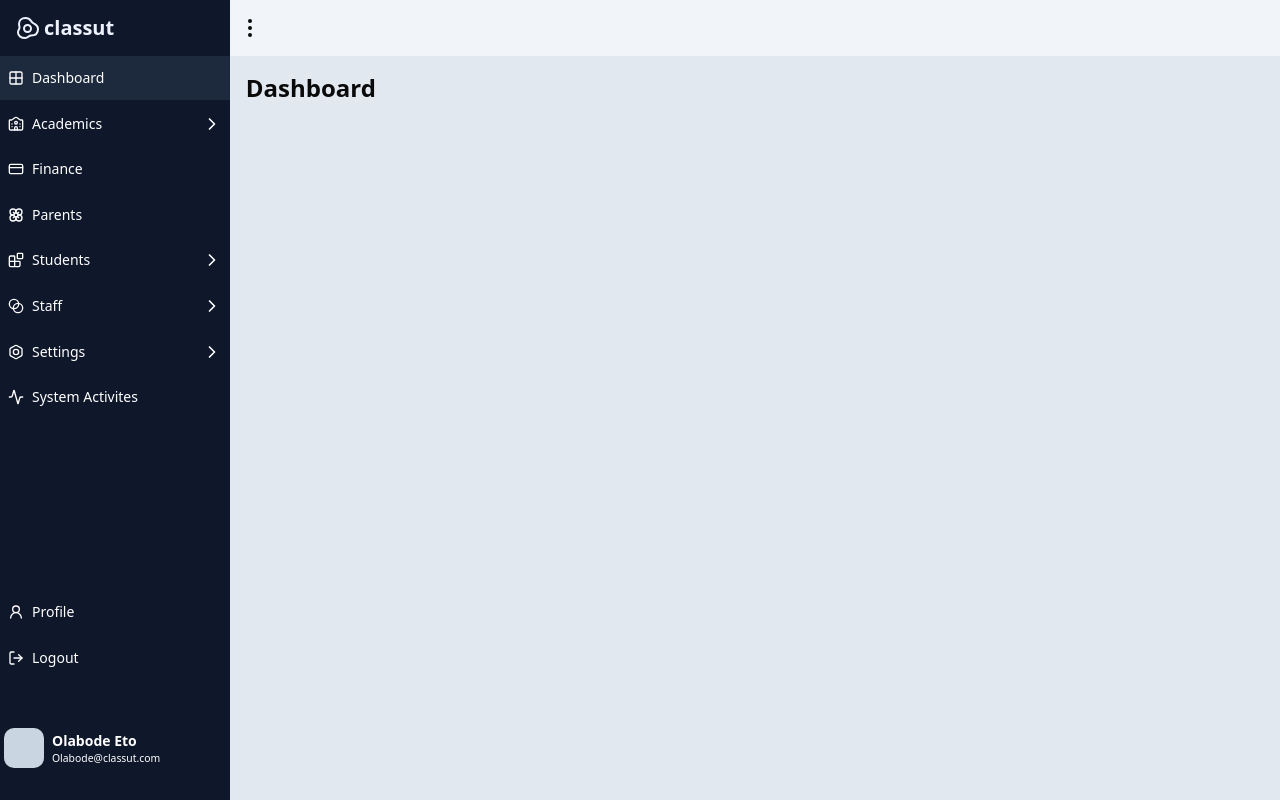
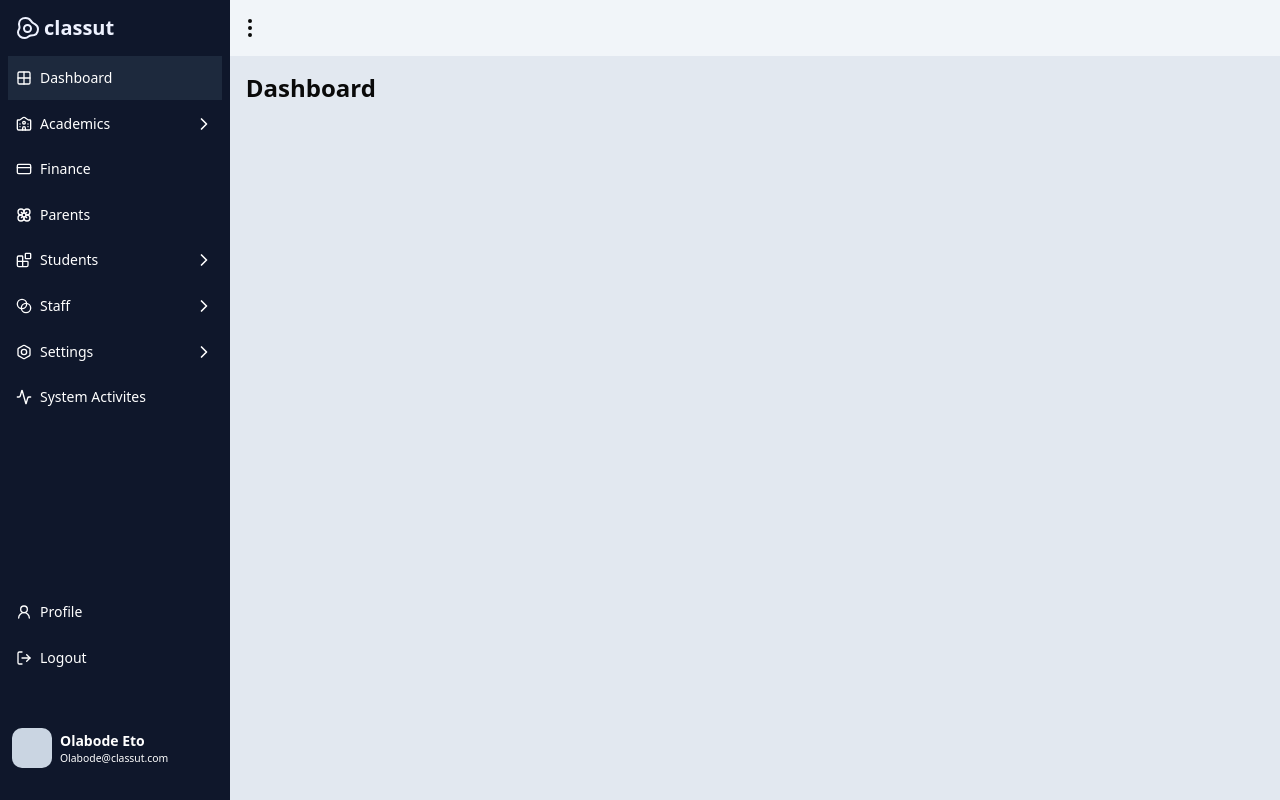
Before and after one commit to TelescopeHR/TelescopeCM-fe_mvp, a React (Vite) app: page /dashboard in a window 1280 px wide. Built offline with nearby package versions, Linux system fonts and the light colour scheme.

Commit message:
...revamp

```diff
--- a/src/index.css
+++ b/src/index.css
@@ -141,7 +141,7 @@ body {
 }
 
 ::-webkit-scrollbar-thumb {
-  background-color: rgba(138, 86, 244, 0.7);
+  /* background-color: rgba(11, 4, 25, 0.7); */
   border-radius: 9999px;
 }
 
--- a/src/portal/portal_layout/sidebar/menu-item.tsx
+++ b/src/portal/portal_layout/sidebar/menu-item.tsx
@@ -51,7 +51,7 @@ export default function MenuItem({ title, path, Icon, items }: PropT) {
           {items.map((obj) => (
             <NavLink to={obj.path}>
               <div
-                className={` text-white p-2  text-sm transition-transform duration-300 ${
+                className={` text-white p-2 hover:bg-slate-800  text-sm transition-transform duration-300 ${
                   pathname === obj.path ? "bg-slate-800" : "bg-slate-900"
                 }`}
               >
--- a/src/portal/portal_layout/sidebar/sidebar.tsx
+++ b/src/portal/portal_layout/sidebar/sidebar.tsx
@@ -27,10 +27,10 @@ export default function Sidebar({ isOpen, setOpen }: PropT) {
       className="bg-slate-900 h-full  fixed lg:relative top-0 left-0 z-50 lg:z-0 overflow-hidden"
     >
       {/* ===== sidebar header === */}
-      <div className="px-4 py-3 h-14 bg-slate-900 flex items-center justify-start border-none">
+      <div className="px-6 py-3 h-14 bg-slate-900 flex items-center justify-start border-none">
         <div className="flex items-center justify-start w-full gap-x-1">
           <div className="hidden lg:block relative w-full">
-            <div className="flex items-center gap-x-1">
+            <div className="flex items-center gap-x-1 -ml-2">
               <EggFried className=" text-indigo-50" />
               {isOpen && (
                 <span className=" font-extrabold text-xl text-indigo-50">
@@ -57,7 +57,7 @@ export default function Sidebar({ isOpen, setOpen }: PropT) {
       </div>
       {/* ============== */}
       <div className="h-full flex flex-col relative">
-        <div className="max-h-[60vh] overflow-scroll">
+        <div className="max-h-[60vh] overflow-scroll px-2">
           {SidebarMenuData.map((obj) => (
             <MenuItem
               title={obj.title}
@@ -67,7 +67,7 @@ export default function Sidebar({ isOpen, setOpen }: PropT) {
             />
           ))}
         </div>
-        <div className="absolute bottom-20 w-full">
+        <div className="absolute bottom-20 w-full px-2">
           {SidebarSecMenuData.map((obj) => (
             <MenuItem
               title={obj.title}
```
